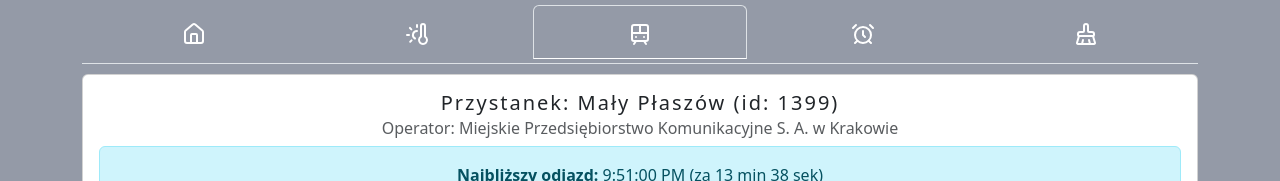
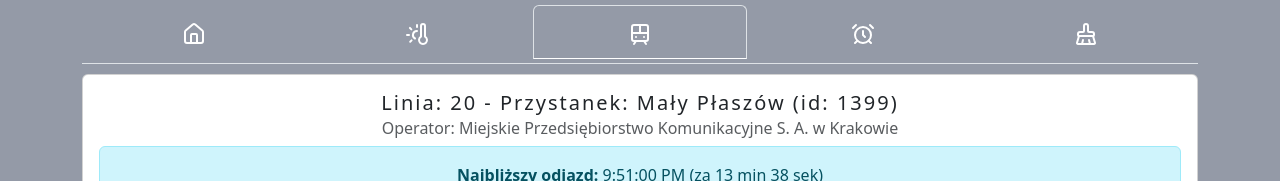
Before and after one commit to cagaragrzegorz/home-app, a React (Create React App) app: page / in a window 1280 px wide. Both pictures are taken after a click on the tab 640 px from the left and 32 px from the top of the page. Shown: the top 181 px of the page. Built offline with nearby package versions, Linux system fonts and the light colour scheme; no server answers.

Commit message:
*adding tram line number

```diff
--- a/src/tabs/trams/TramSchedule.tsx
+++ b/src/tabs/trams/TramSchedule.tsx
@@ -128,7 +128,7 @@ const TramSchedule: React.FC = () => {
                         </Spinner>
                     ) : schedule ? (
                         <>
-                            <Card.Title style={{textAlign: "center"}}>Przystanek: Mały Płaszów (id: {schedule.departureId.stopId})
+                            <Card.Title style={{textAlign: "center"}}>Linia: 20 - Przystanek: Mały Płaszów (id: {schedule.departureId.stopId})
                             </Card.Title>
                             <Card.Subtitle className="mb-2 text-muted">
                                 Operator: {schedule.carrierDescription.namePl}
```
